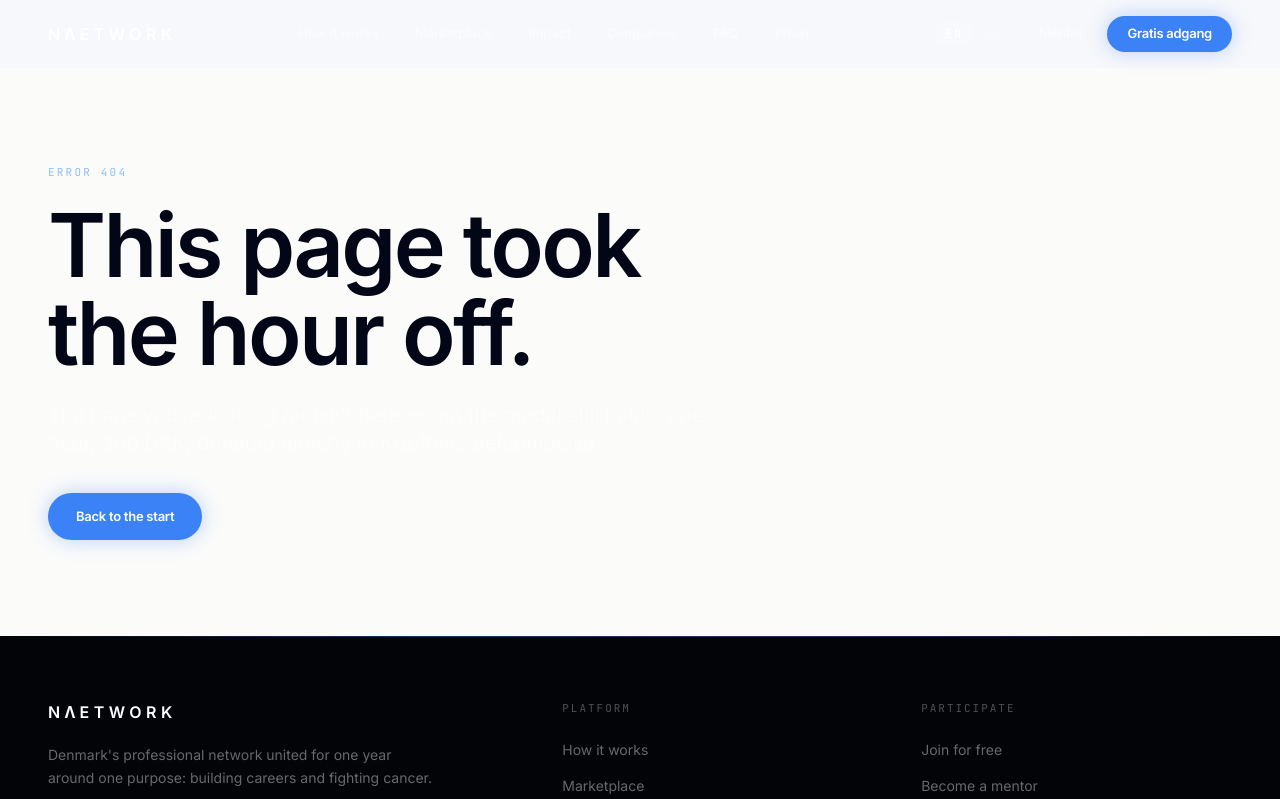
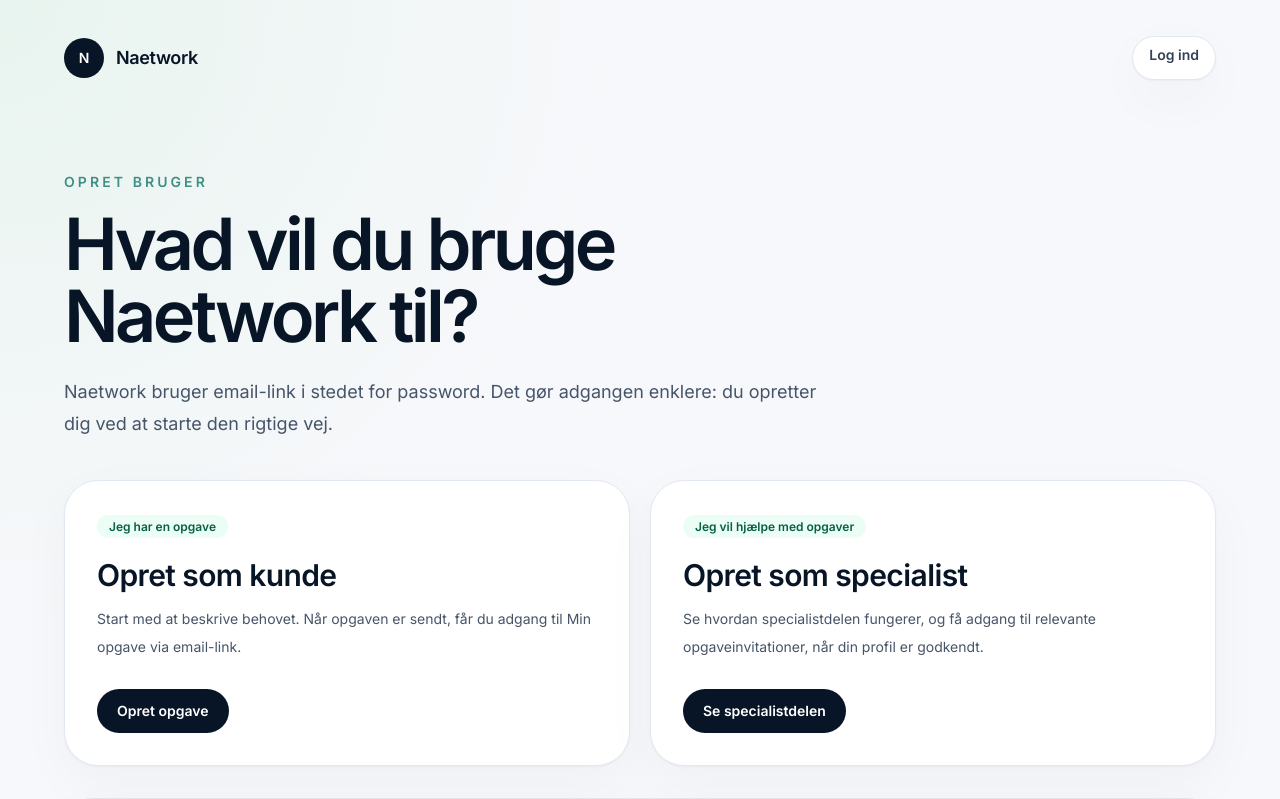
Before and after one commit to mikkelstreet-png/Naetwork, a Next.js app: page /opret in a window 1280 px wide. Before the commit this address had no page. Shown: the top 799 px of the page. Built offline with nearby package versions, Linux system fonts and the light colour scheme.

Commit message:
Add create user route

```diff
--- /dev/null
+++ b/app/opret/page.tsx
@@ -0,0 +1,5 @@
+import { CreateUserChoice } from "@/components/CreateUserChoice";
+
+export default function OpretPage() {
+  return <CreateUserChoice />;
+}
```
